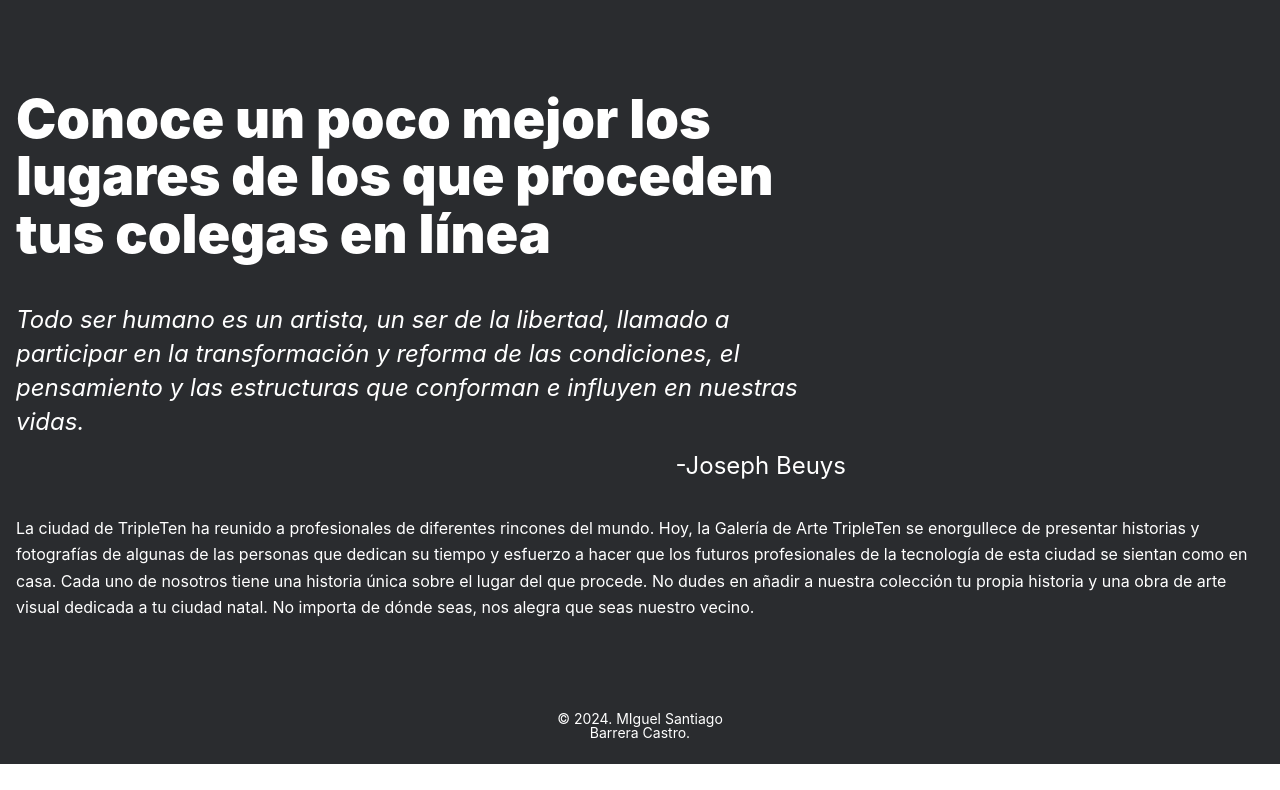
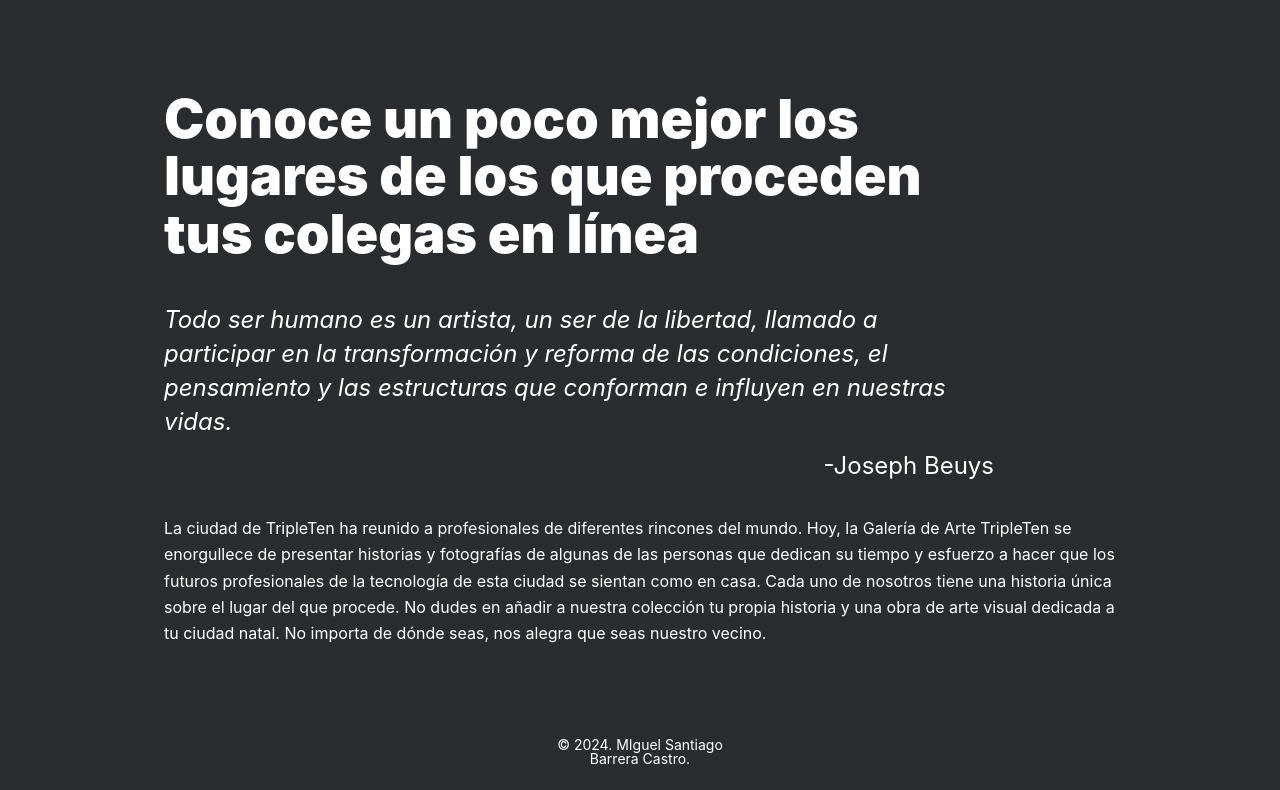
Before and after one commit to Entus01/web_project_homeland, a plain HTML site: page index.html in a window 1280 px wide. Shown: the part 1179-1969 px from the top of the page. Before the commit the page ends 1943 px from the top, so only its background shows below. Drawn offline with Linux system fonts and the light colour scheme.

Commit message:
se ajusta la ubicacion de la seccion de contenido

```diff
--- a/blocks/content.css
+++ b/blocks/content.css
@@ -1,5 +1,7 @@
 .content {
     margin: 0 auto 92px;
+    display: flex;
+    justify-content: center;
 }
 
 .intro {
--- a/index.html
+++ b/index.html
@@ -40,7 +40,7 @@
                 />
             </header>
             <main class="content">
-                <section class="intro__place">
+                <section class="intro">
                     <h2 class="intro__title">
                         Conoce un poco mejor los lugares de los que proceden tus
                         colegas en línea
```
